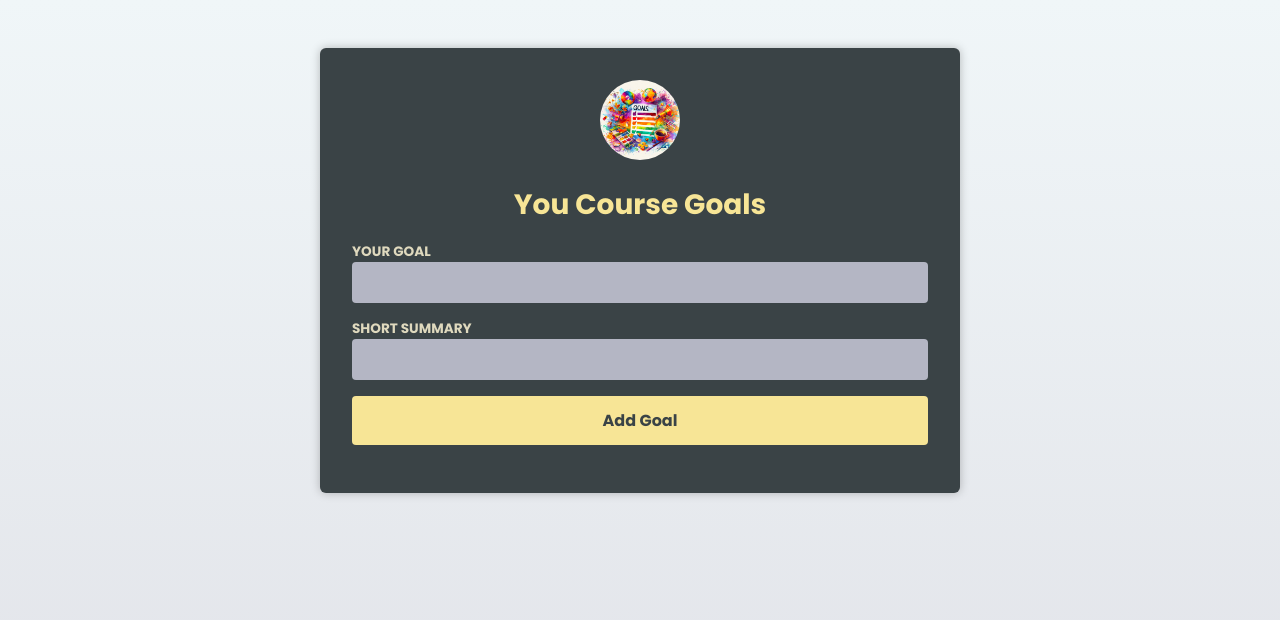
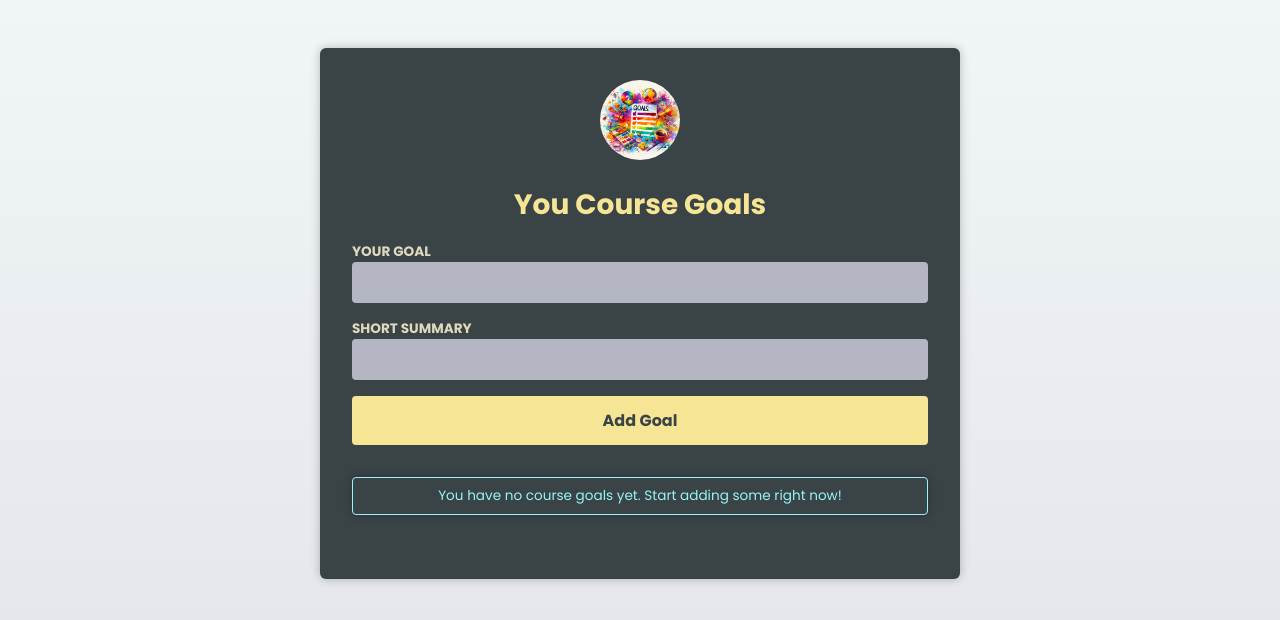
Before and after one commit to akutnino/typescript-react, a React (Vite) app in the folder 03_Using_TypeScript_with_React_-_Essentials/react-ts-basics/: page / in a window 1280 px wide. Shown: the top 620 px of the page. Built offline with nearby package versions, Linux system fonts and the light colour scheme.

Commit message:
Building a More Dynamic & Flexible Component and created the InfoBox component

```diff
--- a/03_Using_TypeScript_with_React_-_Essentials/react-ts-basics/src/components/CourseGoalList.tsx
+++ b/03_Using_TypeScript_with_React_-_Essentials/react-ts-basics/src/components/CourseGoalList.tsx
@@ -1,5 +1,6 @@
 import { type CourseGoal as CourseGoalTypes } from '../App';
 import CourseGoal from './CourseGoal';
+import InfoBox from './InfoBox';
 
 type CourseGoalListProps = {
 	goals: CourseGoalTypes[];
@@ -17,6 +18,19 @@ function CourseGoalList(props: CourseGoalListProps) {
 	};
 
 	return (
+		<>
+			{goals.length === 0 && (
+				<InfoBox mode='hint'>
+					You have no course goals yet. Start adding some right now!
+				</InfoBox>
+			)}
+
+			{goals.length >= 4 && (
+				<InfoBox mode='warning'>
+					You're collecting a lot of goals. Don't put too much on your plate!
+				</InfoBox>
+			)}
+
 			<ul>
 				{goals.map((goalObject) => (
 					<li key={goalObject.id}>
@@ -29,6 +43,7 @@ function CourseGoalList(props: CourseGoalListProps) {
 					</li>
 				))}
 			</ul>
+		</>
 	);
 }
 
--- /dev/null
+++ b/03_Using_TypeScript_with_React_-_Essentials/react-ts-basics/src/components/InfoBox.tsx
@@ -0,0 +1,23 @@
+import { type ReactNode } from 'react';
+
+type InfoBoxProps = {
+	mode: 'hint' | 'warning';
+	children: ReactNode;
+};
+
+function InfoBox(props: InfoBoxProps) {
+	const { mode, children } = props;
+
+	const hintMode: string = 'infobox-hint';
+	const warningMode: string = `infobox-warning warning--medium`;
+	const asideClassName: string = mode === 'hint' ? hintMode : warningMode;
+
+	return (
+		<aside className={`infobox ${asideClassName}`}>
+			{mode === 'warning' ? <h2>Warning</h2> : null}
+			{children}
+		</aside>
+	);
+}
+
+export default InfoBox;
--- a/03_Using_TypeScript_with_React_-_Essentials/react-ts-basics/src/components/NewGoal.tsx
+++ b/03_Using_TypeScript_with_React_-_Essentials/react-ts-basics/src/components/NewGoal.tsx
@@ -20,6 +20,7 @@ function NewGoal(props: NewGoalProps) {
 
 	const handleFormSubmit = (event: FormEvent<HTMLFormElement>) => {
 		event.preventDefault();
+		if (goalInput === '' || summaryInput === '') return;
 
 		handleAddGoal(goalInput, summaryInput);
 
```
Lines whose indentation alone changed are shown as unchanged.
